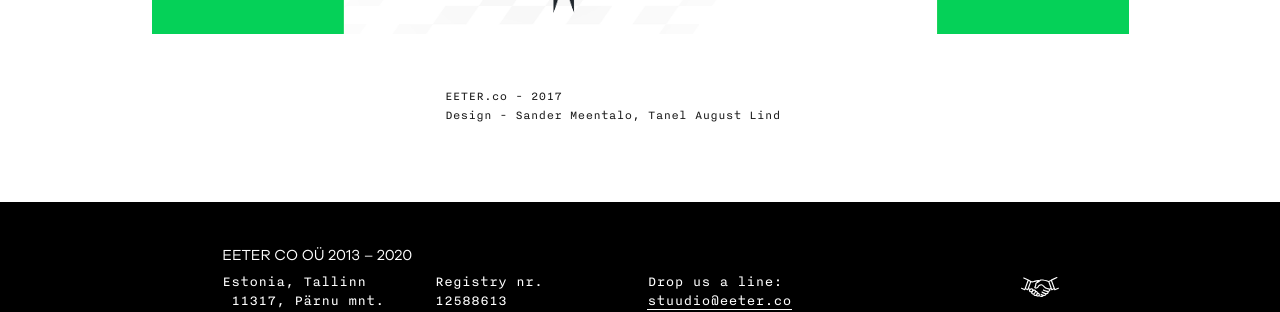
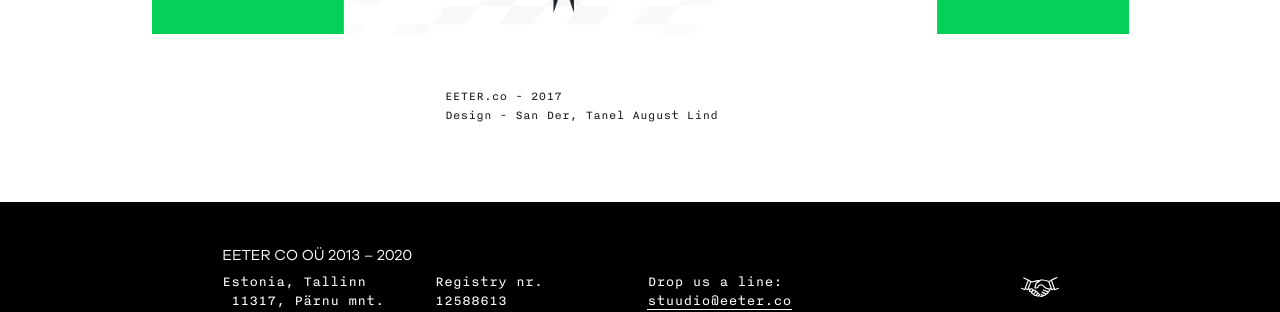
Before and after one commit to EETERCO/eeter-mainsite, a Jekyll site: the page built from _projects/zkc.markdown, in a window 1280 px wide and 900 px high, scrolled down 2331 px. Shown: the part 517-829 px from the top of the window. Built offline with Jekyll 4.4.1, drawn with Linux system fonts in a browser that asks for light colours; nearby versions of some CDN libraries.

Commit message:
Updated Zkc

```diff
--- a/_projects/zkc.markdown
+++ b/_projects/zkc.markdown
@@ -9,7 +9,7 @@ Intro: ZKC is an abbreviation of Zero Knowledge Communications – a framework t
 Extra Information: |-
   EETER.co - 2017
 
-  Design - Sander Meentalo, Tanel August Lind
+  Design - San Der, Tanel August Lind
 Featured Image: "/uploads/zkcFeature-compressor.png"
 Menu Hover Image: "/uploads/zkc-cover-3.png"
 Is Coming Soon: false
```
